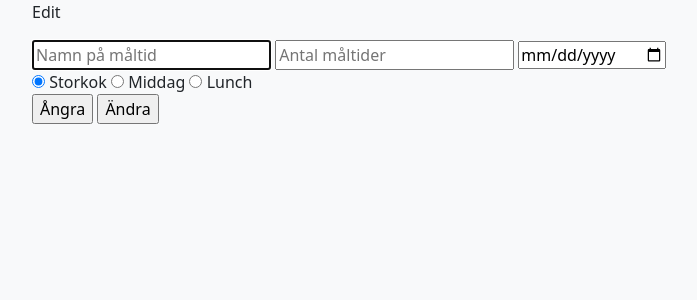
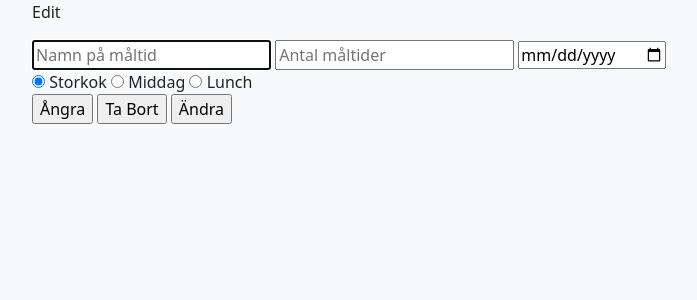
Before and after one commit to ballantines1982/Grublist-221117, a Flask app: template templates/edit.html in a window 1280 px wide. Shown: the part 56-356 px from the top of the page, without its empty margins (50-747 px from the left). Run offline with Flask 3, Linux system fonts and the light colour scheme; the template is opened without the code that fills it, so the values that code supplies are empty; parts of the project's set-up code (start-up, migrations or seed data) failed here and were passed over.

Commit message:
edited edit.html

```diff
--- a/templates/edit.html
+++ b/templates/edit.html
@@ -16,6 +16,7 @@
             <label for="lunch" class="radio" >Lunch</label><br>
 
             <input type="submit" value="Ångra" name="btn" class="editBtn">
+            <input type="submit" value="Ta Bort" name="btn" class="editBtn">
             <input type="submit" value="Ändra" name="btn" class="editBtn">
     </div>
     </form>
```
